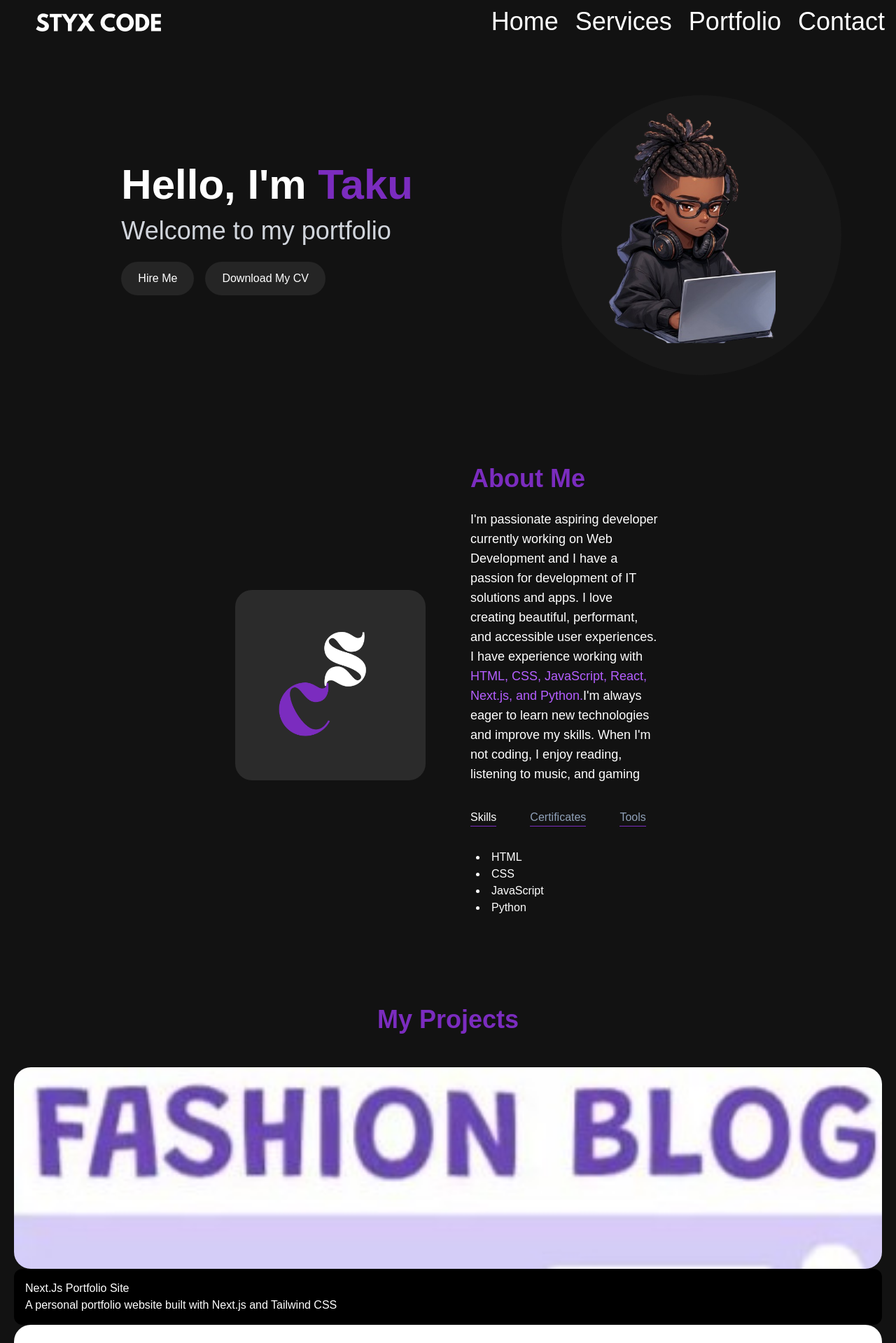
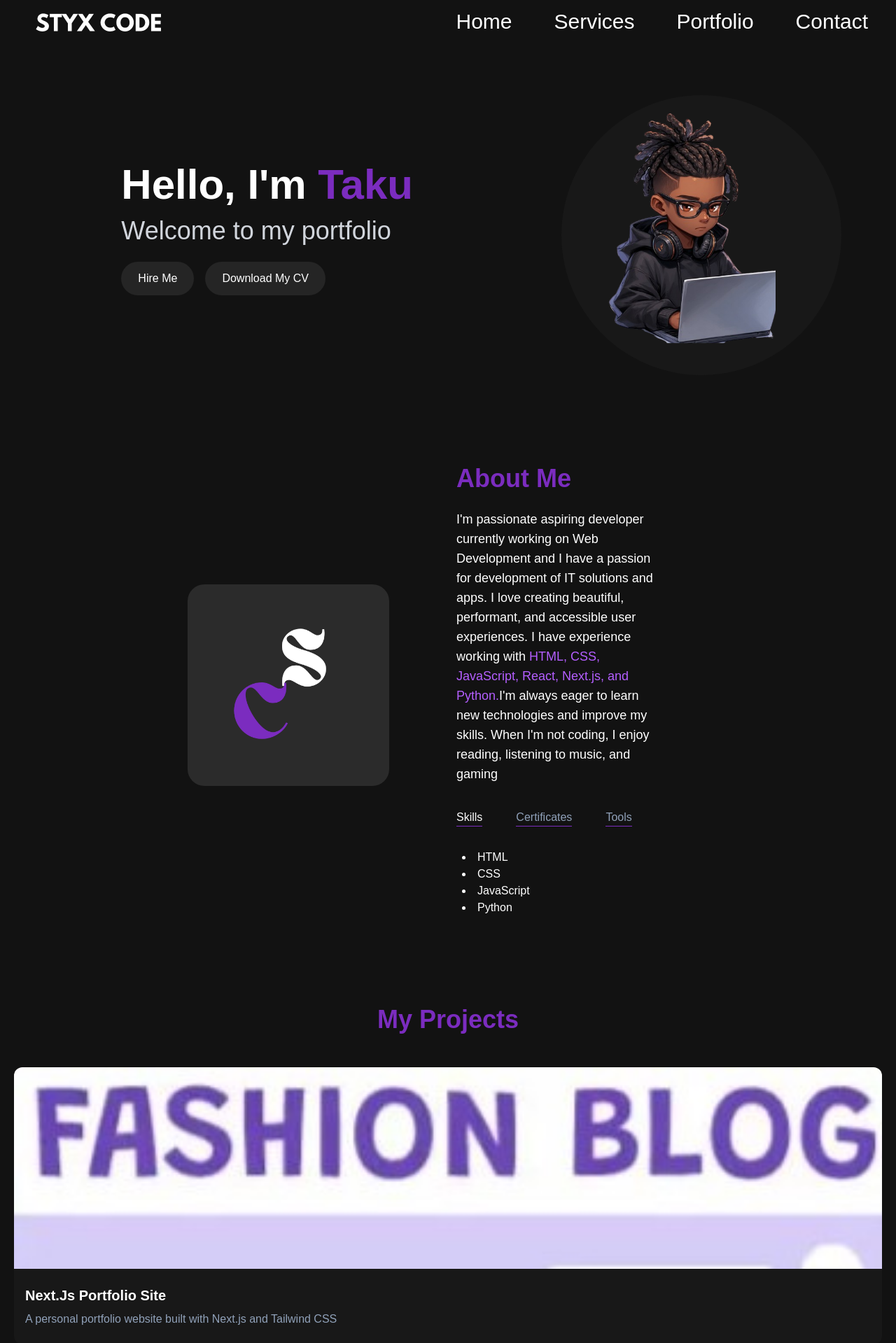
Before and after one commit to Tkay-G/Portfolio-website, a Next.js app: page / in a window 1280 px wide. Shown: the top 1919 px of the page at 70% size. Built offline with nearby package versions, Linux system fonts and the light colour scheme.

Commit message:
Implement code changes to enhance functionality and improve performance

```diff
--- a/app/components/AboutSection.jsx
+++ b/app/components/AboutSection.jsx
@@ -53,15 +53,15 @@ const AboutSection = () => {
   return (
     <section
       id="About"
-      className="text-white about-section py-16 px-4 max-w-3xl mx-auto text-center"
+      className="text-white about-section py-16 px-4 max-w-3xl ml-[200px] mr-[120px] text-center"
     >
-      <div className="grid md:grid-cols-2 gap-8 items-center px-8 py-4 xl:gap-16 sm:py-16 xl:px-16">
+      <div className="grid md:grid-cols-2 gap-8 items-center px-8 py-4 xl:gap-24 sm:py-16 xl:px-8">
         <Image
           src="/Image/logo v3.png"
           alt="logo intials"
           width={1000}
           height={1000}
-          className="sm:item-center rounded-3xl mb-4 xl:w-1000px xl:h-1000px"
+          className="item-center rounded-3xl mb-4 xl:w-auto xl:h-auto"
         />
         <div className="mt-4 md:mt-0 text-left flex flex-col h-full">
           <h2 className="text-[#7b2cbf] text-4xl font-bold mb-6">About Me</h2>
--- a/app/components/Navbar.jsx
+++ b/app/components/Navbar.jsx
@@ -50,7 +50,7 @@ const Navbar = () => {
               <li key={link.title}>
                 <a
                   href={link.href}
-                  className="text-white text-4xl hover:text-[#7b2cbf]"
+                  className="text-white text-3xl mr-3 px-3 hover:text-[#7b2cbf]"
                 >
                   {link.title}
                 </a>
@@ -59,7 +59,9 @@ const Navbar = () => {
           </ul>
         </div>
       </div>
-      {navbarOpen ? <MenuOverlay links={navLinks} /> : null}
+      {navbarOpen ? (
+        <MenuOverlay links={navLinks} onClose={() => setNavbarOpen(false)} />
+      ) : null}
     </nav>
   );
 };
--- a/app/components/ProjectCard.jsx
+++ b/app/components/ProjectCard.jsx
@@ -4,12 +4,14 @@ const ProjectCard = ({ title, description, imgUrl }) => {
   return (
     <div>
       <div
-        className="h-52 md:h-72 rounded-3xl"
+        className="h-52 md:h-72 rounded-t-xl relative group"
         style={{ backgroundImage: `url(${imgUrl})`, backgroundSize: "cover" }}
-      ></div>
-      <div className="bg-black bg-opacity-60 p-4 rounded-xl w-full text-white">
-        <h5>{title}</h5>
-        <p>{description}</p>
+      >
+        <div className="absolute top-0 left-0 w-full h-full bg-[#181818] opacity-0 group-hover:opacity-80 transition-opacity duration-500"></div>
+      </div>
+      <div className="py-6 px-4 bg-[#181818] bg-opacity-60 p-4 rounded-b-xl w-full text-white">
+        <h5 className="text-xl font-semibold mb-2">{title}</h5>
+        <p className="text-slate-400">{description}</p>
       </div>
     </div>
   );
--- a/app/components/ProjectsSection.jsx
+++ b/app/components/ProjectsSection.jsx
@@ -15,7 +15,7 @@ const projectsData = [
     title: "E-commerce Template",
     description:
       "A template of an E-commerce site, made with JS, HTML and CSS. Currently only the front page is designed  ",
-    image: "/Image/Projects/download.jpg",
+    image: "/Image/Projects/projectE-com.png",
     tag: ["All", "Web"],
   },
 ];
```
Also changed, not shown: public/Image/Projects/projectE-com.png (added), 1 other file (tests, documents, lock files or other folders).
